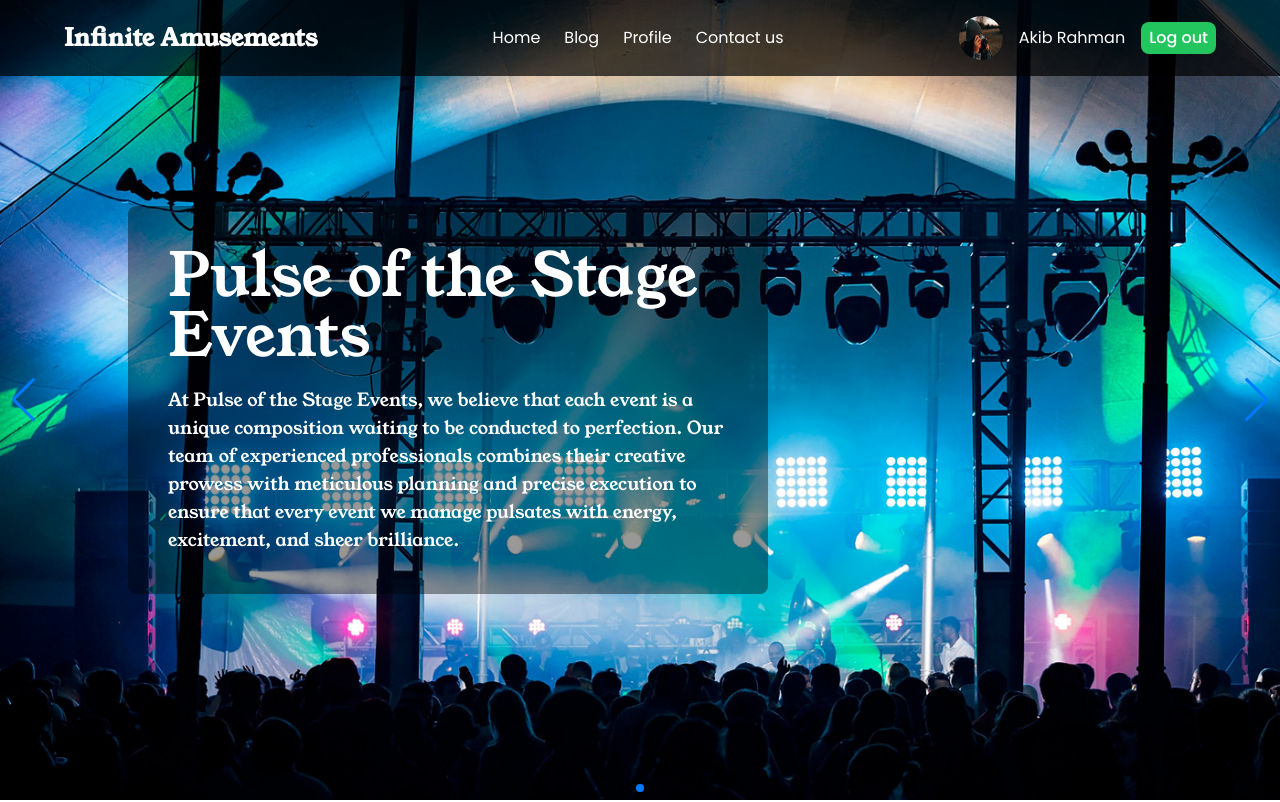
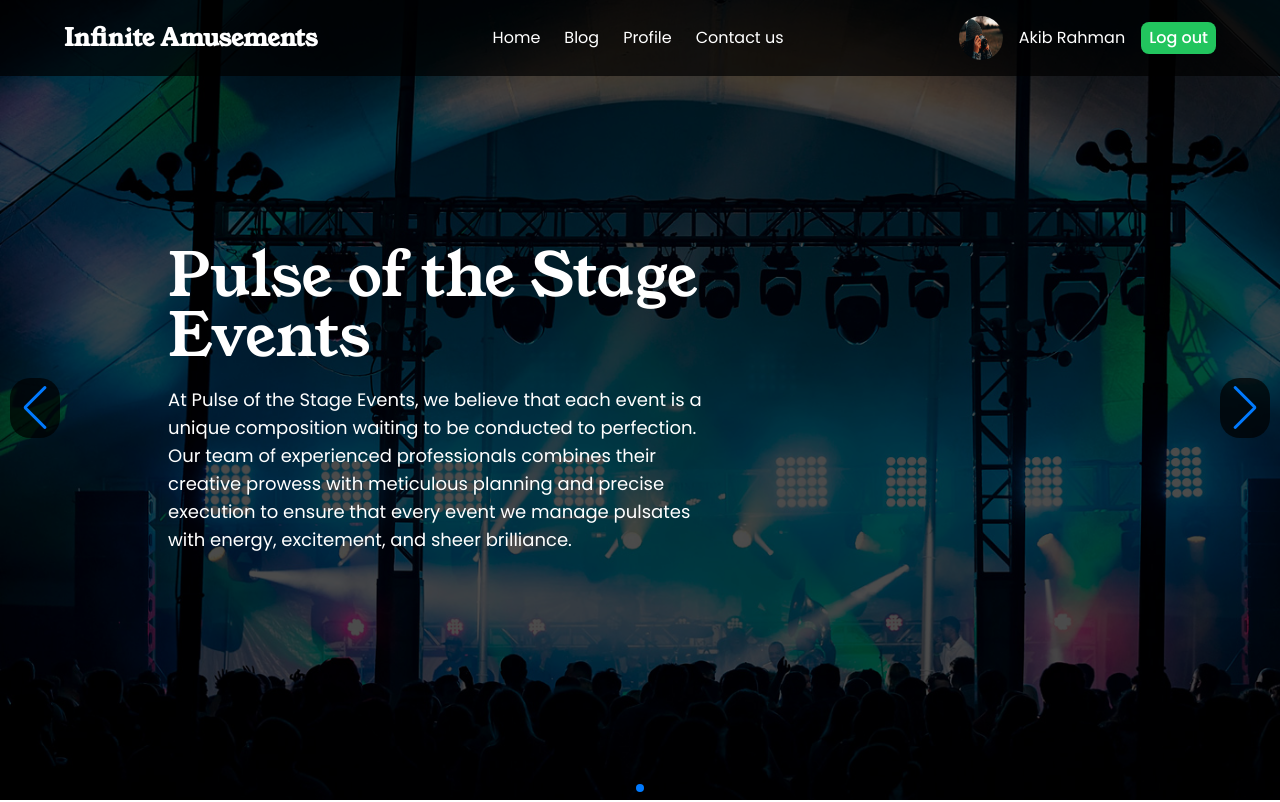
Before and after one commit to akibrahman/infinity-amusement, a React (Vite) app: page / in a window 1280 px wide. Shown: the top 802 px of the page. Built offline with nearby package versions, Linux system fonts and the light colour scheme.

Commit message:
Design of services and team component updated

```diff
--- a/src/Components/Services/Services.jsx
+++ b/src/Components/Services/Services.jsx
@@ -22,11 +22,11 @@ const Services = () => {
               {event.description}
             </p>
             <div className="mt-8 flex items-center justify-between">
-              <p className="font-bold text-lg bg-[rgba(0,0,0,0.6)] w-max px-3 py-1 rounded-lg text-white">
+              <p className="font-bold text-lg bg-green-400 w-max px-3 py-1 rounded-lg text-white">
                 ${event.price}
               </p>
               <button className="font-semibold px-3 py-1 rounded-lg active:scale-75 duration-300 cursor-pointer">
-                <BsArrowRight className="font-black text-3xl"></BsArrowRight>
+                <BsArrowRight className="font-black text-green-400 text-3xl"></BsArrowRight>
               </button>
             </div>
           </div>
--- a/src/Components/Sliders/Sliders.css
+++ b/src/Components/Sliders/Sliders.css
@@ -0,0 +1,7 @@
+.swiper-button-next,
+.swiper-button-prev {
+  background: rgba(0, 0, 0, 0.7);
+  border-radius: 20px;
+  width: 50px;
+  height: 60px;
+}
--- a/src/Components/Sliders/Sliders.jsx
+++ b/src/Components/Sliders/Sliders.jsx
@@ -21,7 +21,7 @@ import s3 from "/3.jpg";
 
 const Sliders = () => {
   return (
-    <div className="-z-10">
+    <div className="-z-10 select-none">
       <Swiper
         className="h-[100vh]"
         // install Swiper modules
@@ -46,7 +46,7 @@ const Sliders = () => {
         effect="fade"
         autoplay={{
           delay: 3000,
-          disableOnInteraction: false,
+          disableOnInteraction: true,
         }}
         spaceBetween={50}
         slidesPerView={1}
@@ -59,9 +59,10 @@ const Sliders = () => {
         <SwiperSlide>
           <div className="">
             <img className="w-full relative" src={s1} alt="" />
-            <div className="bg-[rgba(0,0,0,0.4)] p-10 rounded-lg w-1/2 absolute top-1/2 -translate-y-1/2 left-32 text-white text-6xl font-logo flex items-start flex-col gap-5">
+            <div className="bg-[rgba(0,0,0,0.7)] w-full h-full absolute top-0 left-0"></div>
+            <div className="p-10 rounded-lg w-1/2 absolute top-1/2 -translate-y-1/2 left-32 text-white text-6xl font-logo flex items-start flex-col gap-5">
               <p>Rhythm & Resonance Events</p>
-              <p className="text-lg">
+              <p className="text-lg font-poppins">
                 At Rhythm & Resonance Events, we understand that every note,
                 every beat, and every melody has the potential to touch hearts
                 and inspire souls. Our team of dedicated professionals combines
@@ -75,9 +76,10 @@ const Sliders = () => {
         <SwiperSlide>
           <div className="">
             <img className="w-full relative" src={s2} alt="" />
-            <div className="bg-[rgba(0,0,0,0.4)] p-10 rounded-lg w-1/2 absolute top-1/2 -translate-y-1/2 left-32 text-white text-6xl font-logo flex items-start flex-col gap-5">
+            <div className="bg-[rgba(0,0,0,0.7)] w-full h-full absolute top-0 left-0"></div>
+            <div className="p-10 rounded-lg w-1/2 absolute top-1/2 -translate-y-1/2 left-32 text-white text-6xl font-logo flex items-start flex-col gap-5">
               <p>Pulse of the Stage Events</p>
-              <p className="text-lg">
+              <p className="text-lg font-poppins">
                 At Pulse of the Stage Events, we believe that each event is a
                 unique composition waiting to be conducted to perfection. Our
                 team of experienced professionals combines their creative
@@ -91,9 +93,10 @@ const Sliders = () => {
         <SwiperSlide>
           <div className="">
             <img className="w-full relative" src={s3} alt="" />
-            <div className="bg-[rgba(0,0,0,0.4)] p-10 rounded-lg w-1/2 absolute top-1/2 -translate-y-1/2 left-32 text-white text-6xl font-logo flex items-start flex-col gap-5">
+            <div className="bg-[rgba(0,0,0,0.7)] w-full h-full absolute top-0 left-0"></div>
+            <div className="p-10 rounded-lg w-1/2 absolute top-1/2 -translate-y-1/2 left-32 text-white text-6xl font-logo flex items-start flex-col gap-5">
               <p>RockStar Event Makers</p>
-              <p className="text-lg">
+              <p className="text-lg font-poppins">
                 Our commitment to excellence extends beyond the spotlight. We
                 pride ourselves on working collaboratively with artists, venues,
                 and production teams to ensure seamless execution. From securing
--- a/src/Components/Team/Team.jsx
+++ b/src/Components/Team/Team.jsx
@@ -15,8 +15,25 @@ const Team = () => {
         {team.map((t) => (
           <div key={t.id} className="mr-8">
             <img className="w-40 h-32 rounded-lg" src={t.image} alt="" />
-            <p className="font-semibold text-center mt-3">{t.designation}</p>
-            <p className="font-semibold text-center">{t.name}</p>
+
+            <p
+              className={`font-semibold text-center mt-3 ${
+                t.designation == "CEO"
+                  ? "text-white bg-green-500 rounded-md"
+                  : "border-2 border-green-400 rounded-md"
+              }`}
+            >
+              {t.name}
+            </p>
+            <p
+              className={`font-semibold text-center mt-2 ${
+                t.designation == "CEO"
+                  ? "text-white bg-green-500 rounded-md"
+                  : "border-x-2 border-green-400 rounded-md"
+              }`}
+            >
+              {t.designation}
+            </p>
           </div>
         ))}
       </Marquee>
```
